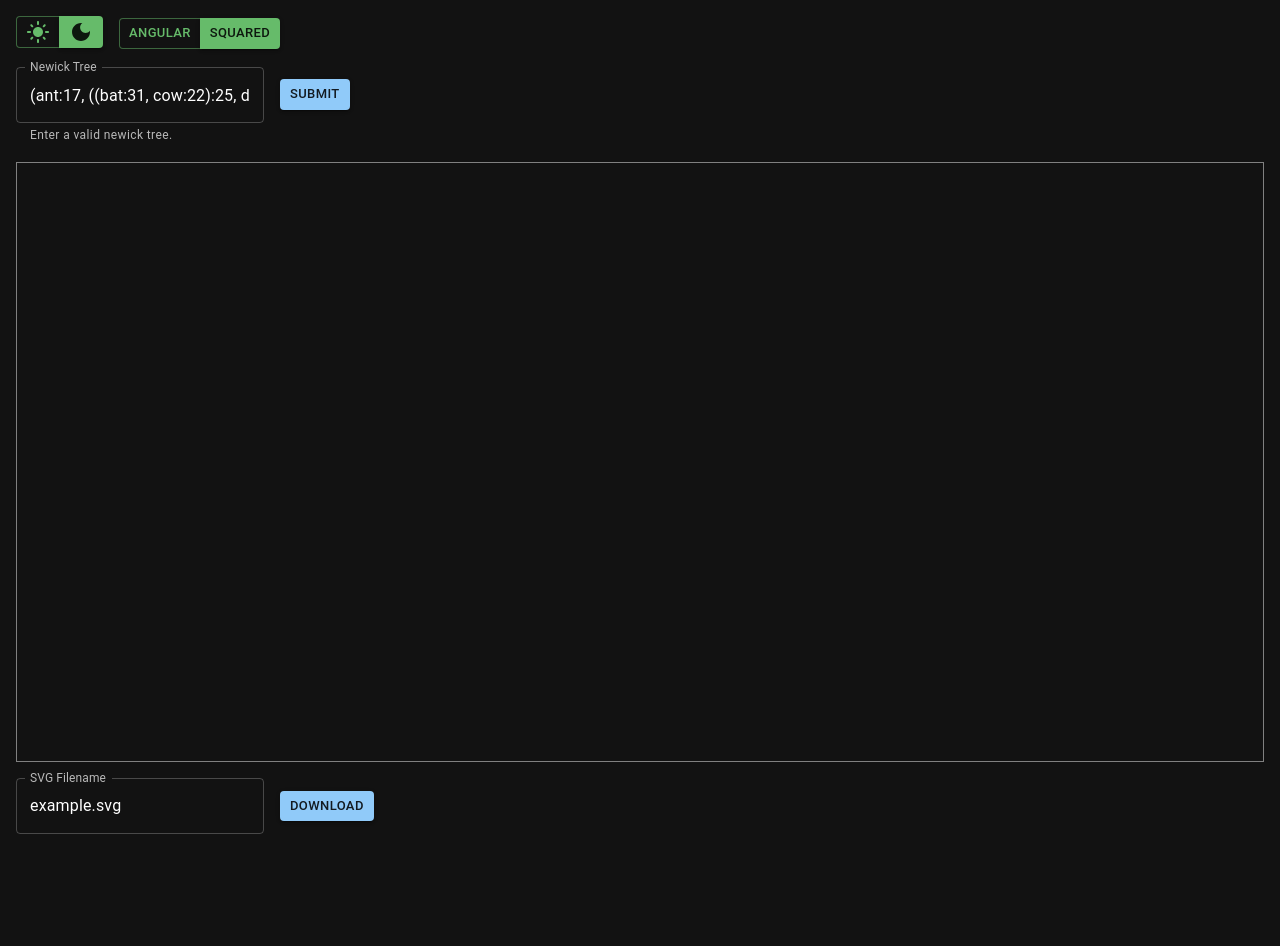
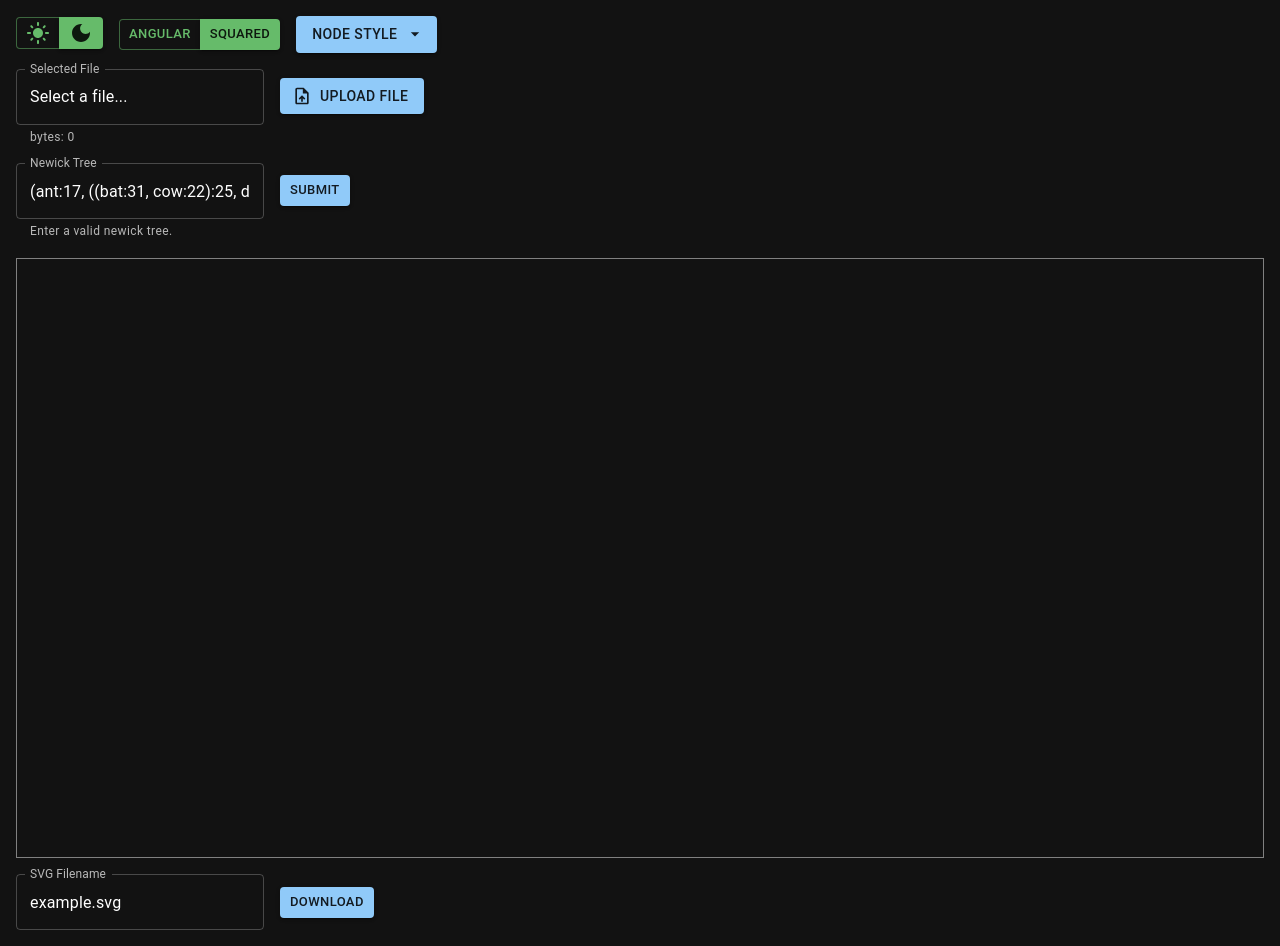
Before and after one commit to kobesani/treeact, a React (Vite) app: page / in a window 1280 px wide. Before the commit the page ends 850 px from the top, so only its background shows below. Built offline with nearby package versions, Linux system fonts and the light colour scheme.

Commit message:
Adding file upload and basic menu for testing, uses zustand for state management

```diff
--- a/package.json
+++ b/package.json
@@ -12,10 +12,12 @@
   "dependencies": {
     "@emotion/react": "^11.11.4",
     "@emotion/styled": "^11.11.5",
+    "@fontsource/roboto": "^5.0.13",
     "@mui/icons-material": "^5.15.21",
     "@mui/material": "^5.15.21",
     "react": "^18.3.1",
-    "react-dom": "^18.3.1"
+    "react-dom": "^18.3.1",
+    "zustand": "^4.5.4"
   },
   "devDependencies": {
     "@types/react": "^18.3.3",
--- a/src/App.tsx
+++ b/src/App.tsx
@@ -4,14 +4,95 @@ import { useState } from "react";
 import Grid from "@mui/material/Grid";
 import Button from "@mui/material/Button";
 import ButtonGroup from "@mui/material/ButtonGroup";
+import DarkModeIcon from "@mui/icons-material/DarkMode";
+import LightModeIcon from "@mui/icons-material/LightMode";
+import { ListItemIcon, ListItemText } from "@mui/material";
+import { ArrowDropDown, Check } from "@mui/icons-material";
+import CssBaseline from "@mui/material/CssBaseline";
+import MenuItem from "@mui/material/MenuItem";
+import Menu from "@mui/material/Menu";
+import { ThemeProvider, createTheme } from "@mui/material/styles";
+import Radio from "@mui/material/Radio";
+
+import FileUpload from "./components/FileUpload";
 import Phylogeny from "./components/Phylogeny";
-import DarkModeIcon from '@mui/icons-material/DarkMode';
-import LightModeIcon from '@mui/icons-material/LightMode';
+import { useAppStore } from "./store";
 
-import { ThemeProvider, createTheme } from "@mui/material/styles";
-import CssBaseline from "@mui/material/CssBaseline";
+interface BasicMenuProps {
+  options: string[];
+  defaultValueIndex?: number;
+}
+
+const BasicMenu = ({ options, defaultValueIndex }: BasicMenuProps) => {
+  const [anchorEl, setAnchorEl] = useState<null | HTMLElement>(null);
+  const [selectedIndex, setSelectedIndex] = useState<number>(
+    defaultValueIndex ? defaultValueIndex : 0
+  );
+  const open = Boolean(anchorEl);
+  const handleClick = (event: React.MouseEvent<HTMLButtonElement>) => {
+    setAnchorEl(event.currentTarget);
+  };
+  // const handleClickedItem = (option: string) => {
+  //   // setAnchorEl(null);
+  //   setSelectedIndex(options.findIndex((value) => value === option));
+  // };
+
+  const handleClickedItem = (index: number) => {
+    setSelectedIndex(index);
+  };
+
+  const handleCloseMenu = () => {
+    setAnchorEl(null);
+  };
+
+  return (
+    <div>
+      <Button
+        id="basic-button"
+        aria-controls={open ? "basic-menu" : undefined}
+        aria-haspopup="true"
+        aria-expanded={open ? "true" : undefined}
+        onClick={handleClick}
+        variant="contained"
+        size="medium"
+        endIcon={<ArrowDropDown />}
+      >
+        Node Style
+      </Button>
+      <Menu
+        id="basic-menu"
+        anchorEl={anchorEl}
+        open={open}
+        onClose={handleCloseMenu}
+        MenuListProps={{
+          "aria-labelledby": "basic-button",
+        }}
+      >
+        {options.map((option, index) => (
+          <MenuItem
+            key={index}
+            onClick={() => handleClickedItem(index)}
+            sx={{ width: 150 }}
+          >
+            {/* {index === selectedIndex ? ( */}
+              <ListItemIcon>
+                <Radio
+                  checked={index === selectedIndex}
+                  value={option}
+                  name="radio-button-selection"
+                />
+              </ListItemIcon>
+            {/* ) : null} */}
+            <ListItemText>{option}</ListItemText>
+          </MenuItem>
+        ))}
+      </Menu>
+    </div>
+  );
+};
 
 const App = () => {
+  const file = useAppStore((state) => state.file);
   const [layout, setLayout] = useState<"squared" | "angular">("squared");
   const [theme, setTheme] = useState<"light" | "dark">("dark");
 
@@ -24,8 +105,10 @@ const App = () => {
     });
   };
 
+  console.log(`file: ${file?.name} ${file?.size}`);
+
   return (
-    <ThemeProvider theme={createTheme({palette: {mode: theme}})}>
+    <ThemeProvider theme={createTheme({ palette: { mode: theme } })}>
       <CssBaseline />
       <Grid
         container
@@ -74,6 +157,12 @@ const App = () => {
             </Button>
           </ButtonGroup>
         </Grid>
+        <Grid item>
+          <BasicMenu options={["Angular", "Squared"]} defaultValueIndex={1} />
+        </Grid>
+        <Grid item xs={12} sm={12} md={12} lg={12}>
+          <FileUpload />
+        </Grid>
         <Grid item xs={12} sm={12} md={12} lg={12}>
           <Phylogeny layout={layout} theme={theme} />
         </Grid>
--- /dev/null
+++ b/src/components/FileUpload.tsx
@@ -0,0 +1,50 @@
+import { Button, TextField, Grid } from "@mui/material";
+import { UploadFile } from "@mui/icons-material";
+import { useAppStore } from "../store";
+
+const FileUpload = () => {
+  // const [file, setFile] = useState<File | null>(null);
+  const file = useAppStore((state) => state.file);
+  const setFile = useAppStore((state) => state.setFile);
+
+  const handleFileChange = (event: React.ChangeEvent<HTMLInputElement>) => {
+    if (event.target.files && event.target.files.length > 0) {
+      setFile(event.target.files[0]);
+      console.log(`file size = ${event.target.files[0].size}`);
+    }
+  };
+
+  const handleUploadClick = () => {
+    document.getElementById("fileInput")?.click();
+  };
+
+  return (
+    <Grid container alignItems="center" spacing={2}>
+      <Grid item sx={{ display: "none" }}>
+        <input id="fileInput" type="file" onChange={handleFileChange} />
+      </Grid>
+      <Grid item>
+        <TextField
+          variant="outlined"
+          label="Selected File"
+          value={file ? file.name : "Select a file..."}
+          InputProps={{
+            readOnly: true,
+          }}
+          helperText={file ? `bytes: ${file.size}` : "bytes: 0"}
+        />
+      </Grid>
+      <Grid item pb={3}>
+        <Button
+          variant="contained"
+          startIcon={<UploadFile />}
+          onClick={handleUploadClick}
+        >
+          Upload File
+        </Button>
+      </Grid>
+    </Grid>
+  );
+};
+
+export default FileUpload;
--- /dev/null
+++ b/src/store.ts
@@ -0,0 +1,11 @@
+import { create } from "zustand";
+
+interface AppState {
+  file: File | null;
+  setFile: (newFile: File) => void;
+}
+
+export const useAppStore = create<AppState>((set) => ({
+  file: null,
+  setFile: (newFile: File) => set({file: newFile})
+}))
```
Also changed, not shown: 1 other file (tests, documents, lock files or other folders).
